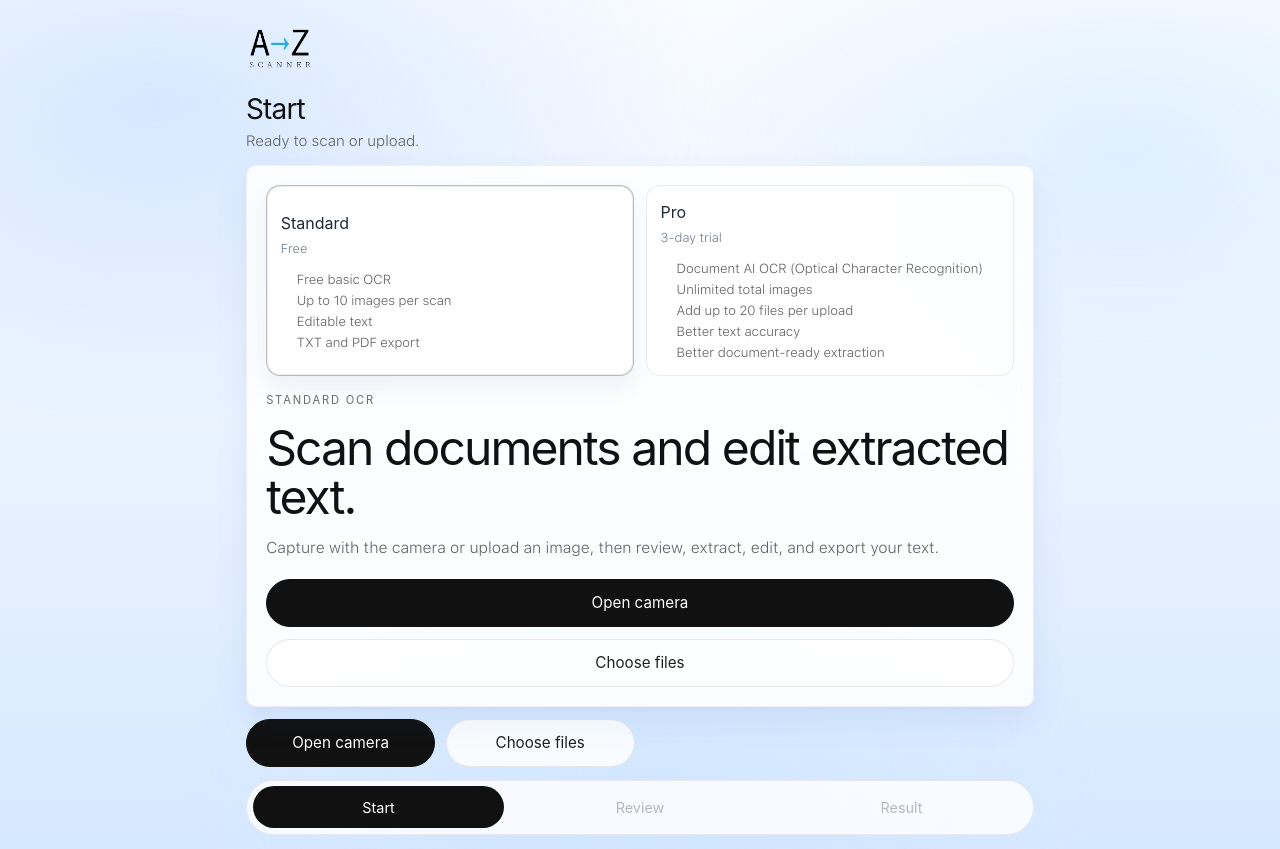
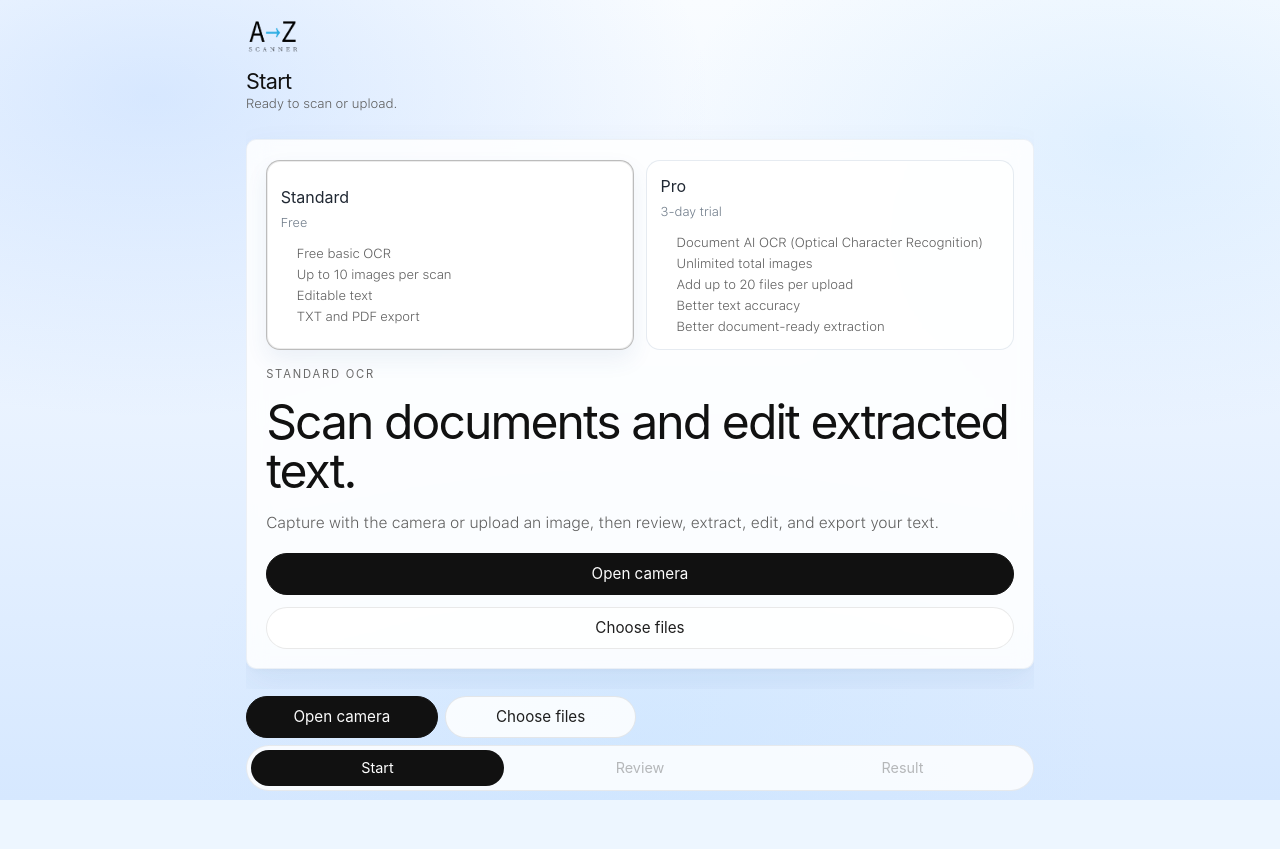
Before and after one commit to aisupsaas/az-scanner, a Next.js app in the folder frontend/: page / in a window 1280 px wide. After the commit the page ends 800 px from the top, so only its background shows below. Built offline with nearby package versions, Linux system fonts and the light colour scheme; no server answers; a web font is replaced by a local one.

Commit message:
Add full screen app layout polish

```diff
--- a/frontend/app/globals.css
+++ b/frontend/app/globals.css
@@ -1784,3 +1784,110 @@ textarea {
   background: rgba(248, 252, 250, 0.86);
   color: #314f4a;
 }
+
+/* Full-screen app polish: page itself should not scroll */
+html,
+body {
+  height: 100%;
+  overflow: hidden;
+}
+
+.az-app,
+.az-shell {
+  height: 100dvh;
+  max-height: 100dvh;
+  overflow: hidden;
+}
+
+.az-topbar {
+  flex: 0 0 auto;
+  padding-top: max(0.55rem, env(safe-area-inset-top));
+  padding-bottom: 0.45rem;
+}
+
+.az-topbar-logo {
+  width: 54px;
+}
+
+.az-topbar-title {
+  margin-top: 0.45rem;
+  font-size: 1.35rem;
+}
+
+.az-topbar-subtitle {
+  margin-top: 0.22rem;
+  font-size: 0.82rem;
+  line-height: 1.25;
+}
+
+.az-content {
+  min-height: 0;
+  overflow: hidden;
+}
+
+.az-screen,
+.az-panel-card-fill {
+  min-height: 0;
+  overflow: hidden;
+}
+
+.az-panel-card {
+  padding: 0.75rem;
+}
+
+.az-panel-header {
+  flex: 0 0 auto;
+}
+
+.az-section-copy {
+  font-size: 0.82rem;
+  line-height: 1.28;
+}
+
+.az-page-strip {
+  flex: 0 0 auto;
+  margin: 0.55rem 0 0.55rem !important;
+  padding-bottom: 0.55rem !important;
+}
+
+.az-preview-stage,
+.az-compare-stage,
+.az-scroll-panel {
+  flex: 1 1 auto;
+  min-height: 0 !important;
+}
+
+.az-scroll-panel {
+  overflow: auto;
+  padding: 0.75rem !important;
+}
+
+.az-text-actions,
+.az-review-actions {
+  flex: 0 0 auto;
+  margin-top: 0.55rem;
+}
+
+.az-bottom-area {
+  flex: 0 0 auto;
+  padding-top: 0.45rem;
+  padding-bottom: max(0.55rem, env(safe-area-inset-bottom));
+  gap: 0.45rem;
+}
+
+.az-bottom-actions {
+  gap: 0.45rem;
+}
+
+.az-primary-button,
+.az-secondary-button {
+  min-height: 42px;
+}
+
+.az-bottom-nav {
+  padding: 0.25rem;
+}
+
+.az-nav-item {
+  min-height: 36px;
+}
```
